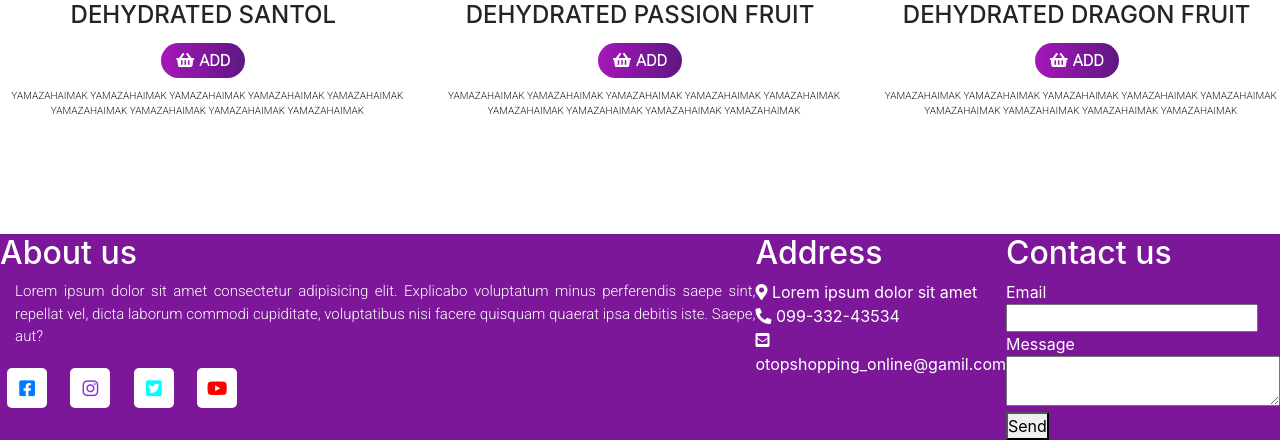
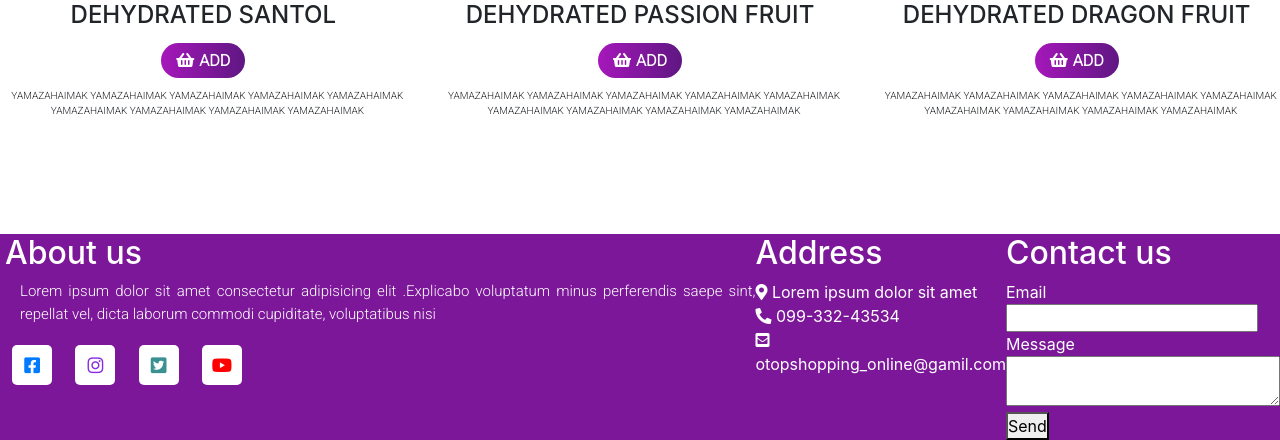
Before and after one commit to iceschp/otop-web, a PHP site: page / in a window 1280 px wide. Shown: the part 3131-3571 px from the top of the page. Run offline with PHP 8.4, Linux system fonts and the light colour scheme; some libraries are stand-ins or nearby versions.

Commit message:
ฝันดีงับบบ

```diff
--- a/index.html
+++ b/index.html
@@ -169,12 +169,14 @@
 
           </section>
         <!---------------------------------------Footer-------------------------------->
-        <footer style="color: white;">
+        <footer >
           <div class="foot-main-content">
              <div class="foot-left-box">
                 <h2>About us</h2>
                 <div class="footcontent">
-                  <p>Lorem ipsum dolor sit amet consectetur adipisicing elit. Explicabo voluptatum minus perferendis saepe sint, repellat vel, dicta laborum commodi cupiditate, voluptatibus nisi facere quisquam quaerat ipsa debitis iste. Saepe, aut?</p>
+                  <p>Lorem ipsum dolor sit amet consectetur adipisicing elit
+                    .Explicabo voluptatum minus perferendis saepe sint, repellat vel,
+                    dicta laborum commodi cupiditate, voluptatibus nisi </p>
                   <div class="social">
                     <a href="#">
                       <span class="fab fa-facebook-square "></span>
@@ -183,7 +185,7 @@
                       <span style="color: blueviolet;" class="fab fa-instagram icon-footer"></span>
                     </a>
                     <a>
-                      <span style="color: cyan;" class="fab fa-twitter-square icon-footer"></span>
+                      <span style="color: rgb(59, 145, 145);" class="fab fa-twitter-square icon-footer"></span>
                     </a>
                     <a>
                       <span style="color: red;" class="fab fa-youtube icon-footer"></span>
--- a/stylesheet.css
+++ b/stylesheet.css
@@ -168,6 +168,7 @@ footer{
     bottom: 0px;
     width: 100%;
     background: #7b1798;
+    color: #fff;
 }
 .foot-main-content{
     display: flex;
@@ -180,6 +181,9 @@ footer{
      font-size: 1.125rem;
      font-weight: 600;
      text-transform: uppercase;
+}
+.foot-left-box {
+    margin-left: 5px;
 }
 .footcontent p {
     font-size: 15px;
@@ -207,7 +211,7 @@ footer{
   transition: 0.3s;
 }
 .foot-left-box .footcontent .social a span:hover{
-    background: #983249;
+    background: #5f1782;
 }
 
 .icon-footer{
```
